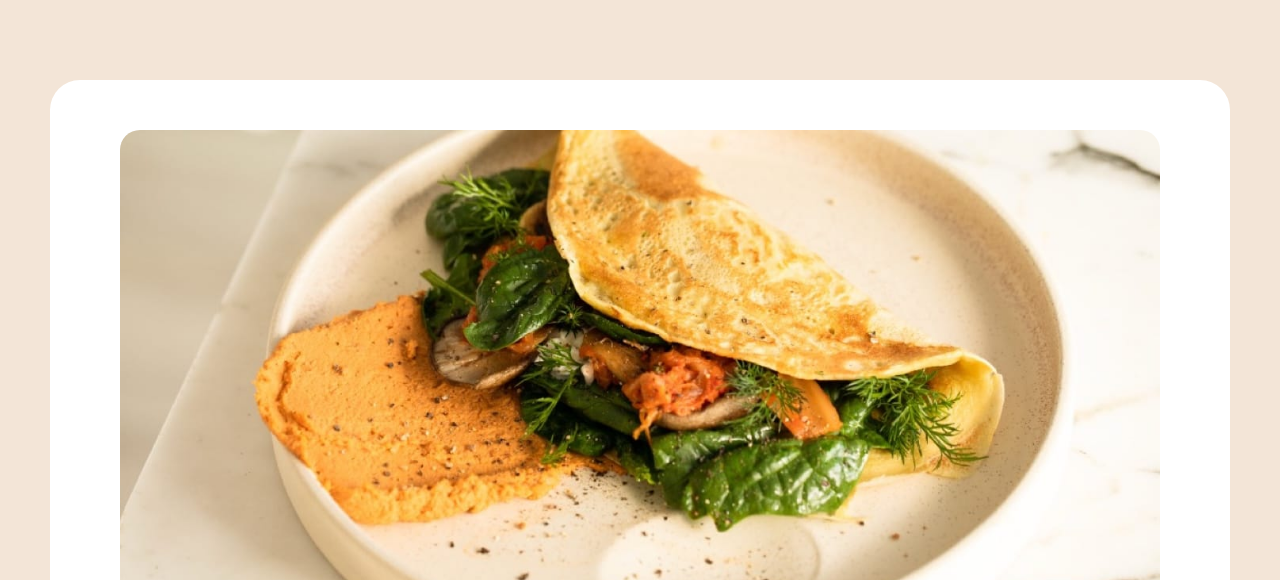
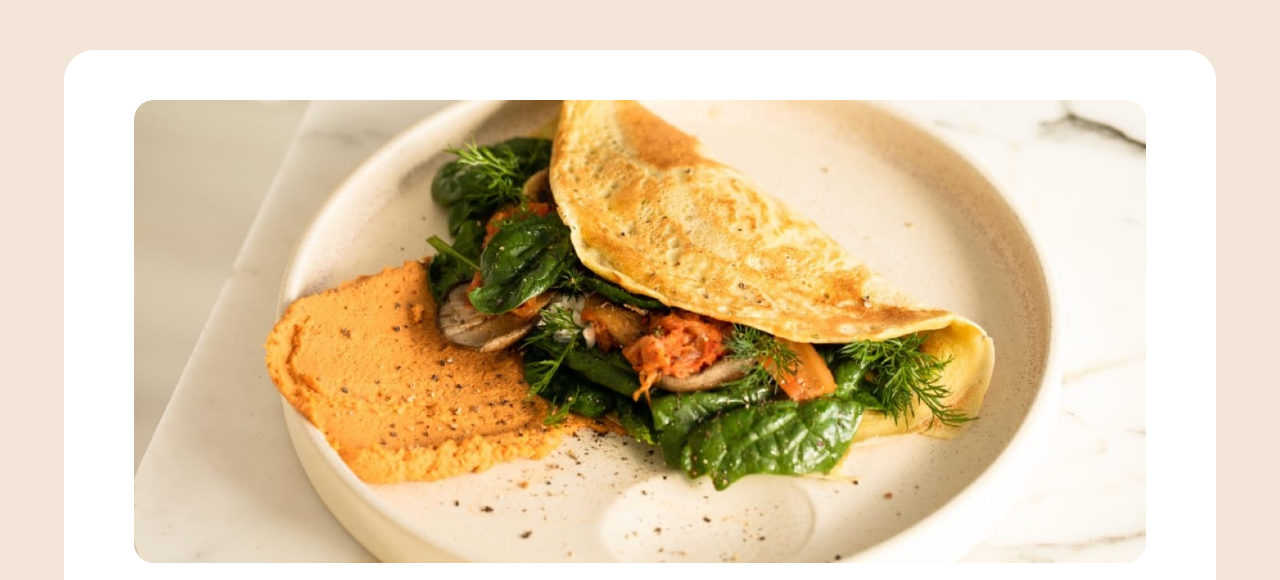
Before and after one commit to Grymbo/Recipe-Page, a plain HTML site: page index.html in a window 1280 px wide. Shown: the top 580 px of the page. Drawn offline with Linux system fonts and the light colour scheme.

Commit message:
desk version ready

```diff
--- a/assets/css/style.css
+++ b/assets/css/style.css
@@ -80,6 +80,11 @@ img {
         border-radius: 3rem;
         margin: 8rem 5rem;
         /*max-width: 768px;*/
+    }
+}
+@media (min-width: 768px){
+    .card {
+        margin: 5rem auto;
     }
 }
 /**************************************** Imagen ******************************************/
--- a/index.html
+++ b/index.html
@@ -13,7 +13,7 @@
 
 </head>
 <body>
-  <section class="card">
+  <section class="card container">
     <div clas="img_imagen">
       <img class="img" src="assets/images/image-omelette.jpeg" alt="">
     </div>
```
